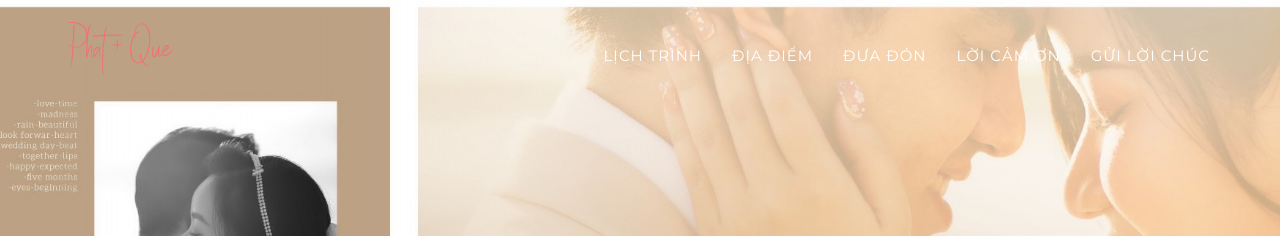
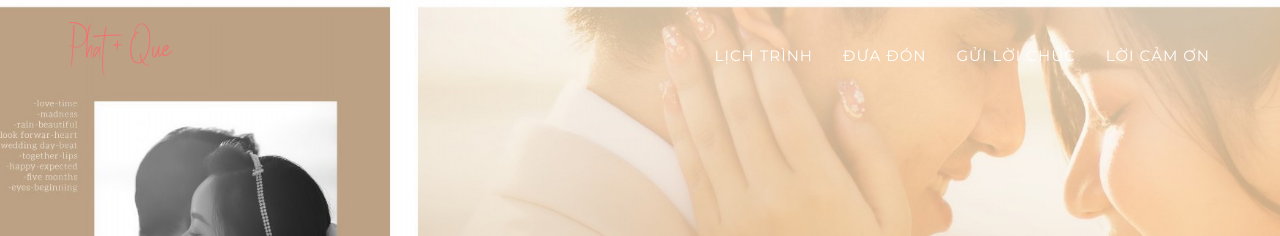
Before and after one commit to phatque/phatque, a Jekyll site: the page built from index.html, in a window 1280 px wide and 900 px high. Shown: the top 236 px of the window. Built offline with Jekyll 4.4.1, drawn with Linux system fonts in a browser that asks for light colours; some web fonts are replaced.

Commit message:
Update header.html

```diff
--- a/_includes/en_data/header.html
+++ b/_includes/en_data/header.html
@@ -22,20 +22,19 @@
                 <li>
                     <a class="page-scroll" href="#events">Lịch trình</a>
                 </li>
+
                 <li>
-                    <a class="page-scroll" href="#venue">Địa điểm</a>
+                    <a class="page-scroll" href="#stay">Đưa đón</a>
                 </li>
 
                 <li>
-                    <a class="page-scroll" href="#stay">Đưa đón</a>
+                    <a class="page-scroll hidden-xs hidden-sm hidden-md" href="#contact">Gửi lời chúc</a>
                 </li>
                 <li>
                     <a class="page-scroll" href="#our_story">Lời cảm ơn</a>
                 </li>
 
-                <li>
-                    <a class="page-scroll hidden-xs hidden-sm hidden-md" href="#contact">Gửi lời chúc</a>
-                </li>
+
             </ul>
         </div>
         <!-- /.navbar-collapse -->
```
